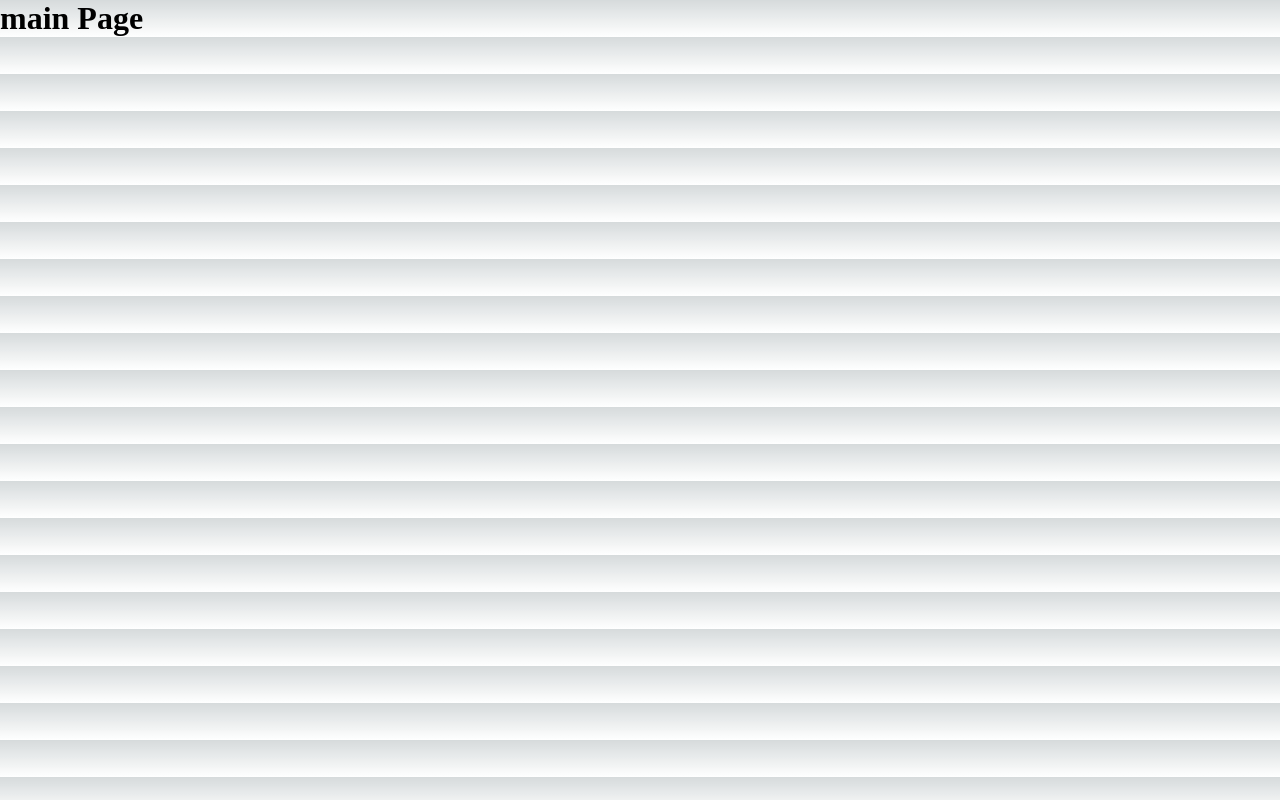
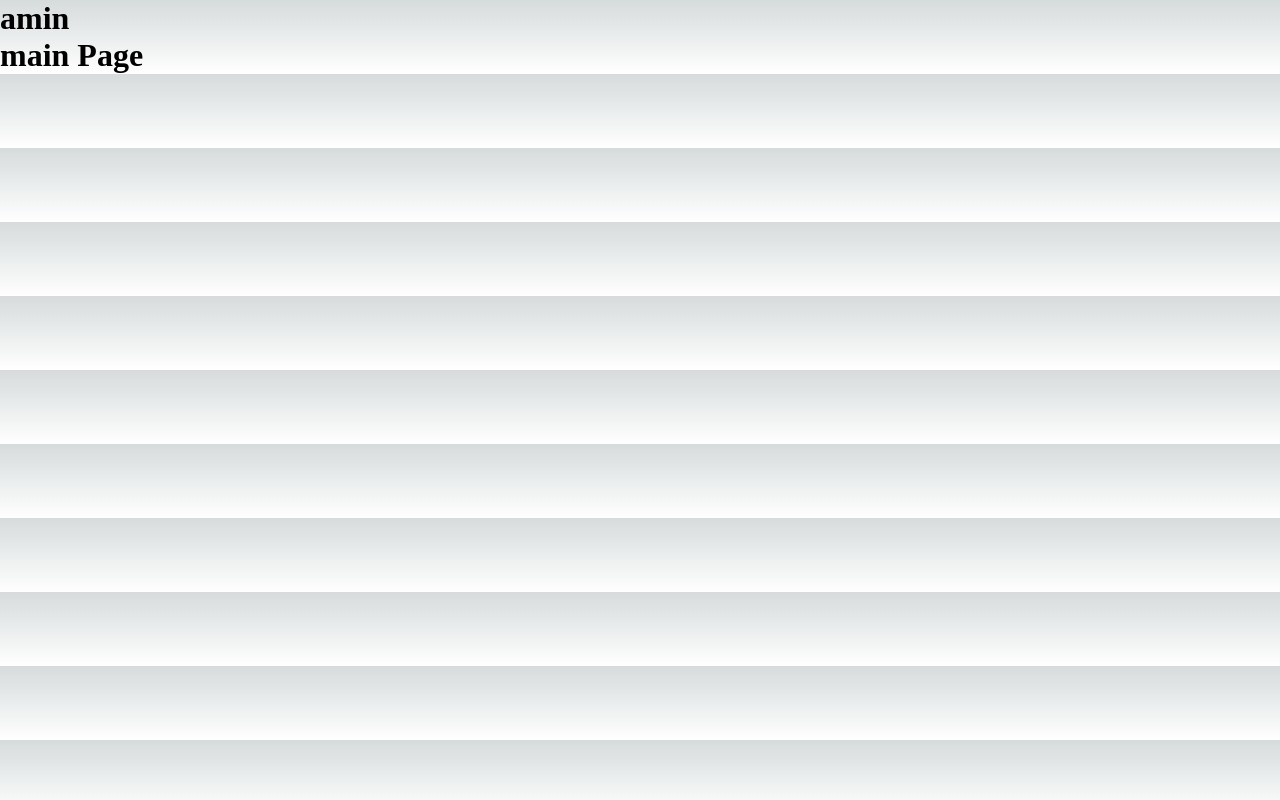
Before and after one commit to amincxo/nextAdvans, a Next.js app: page / in a window 1280 px wide. Built offline with nearby package versions, Linux system fonts and the light colour scheme.

Commit message:
document in next

```diff
--- a/pages/_document.js
+++ b/pages/_document.js
@@ -3,8 +3,11 @@ import { Html, Head, Main, NextScript } from 'next/document'
 export default function Document() {
   return (
     <Html lang="en">
-      <Head />
+      <Head >
+            <meta name='author' content='amin borvayeh'  />
+      </Head>
       <body>
+        <h1>amin</h1>
         <Main />
         <NextScript />
       </body>
```
